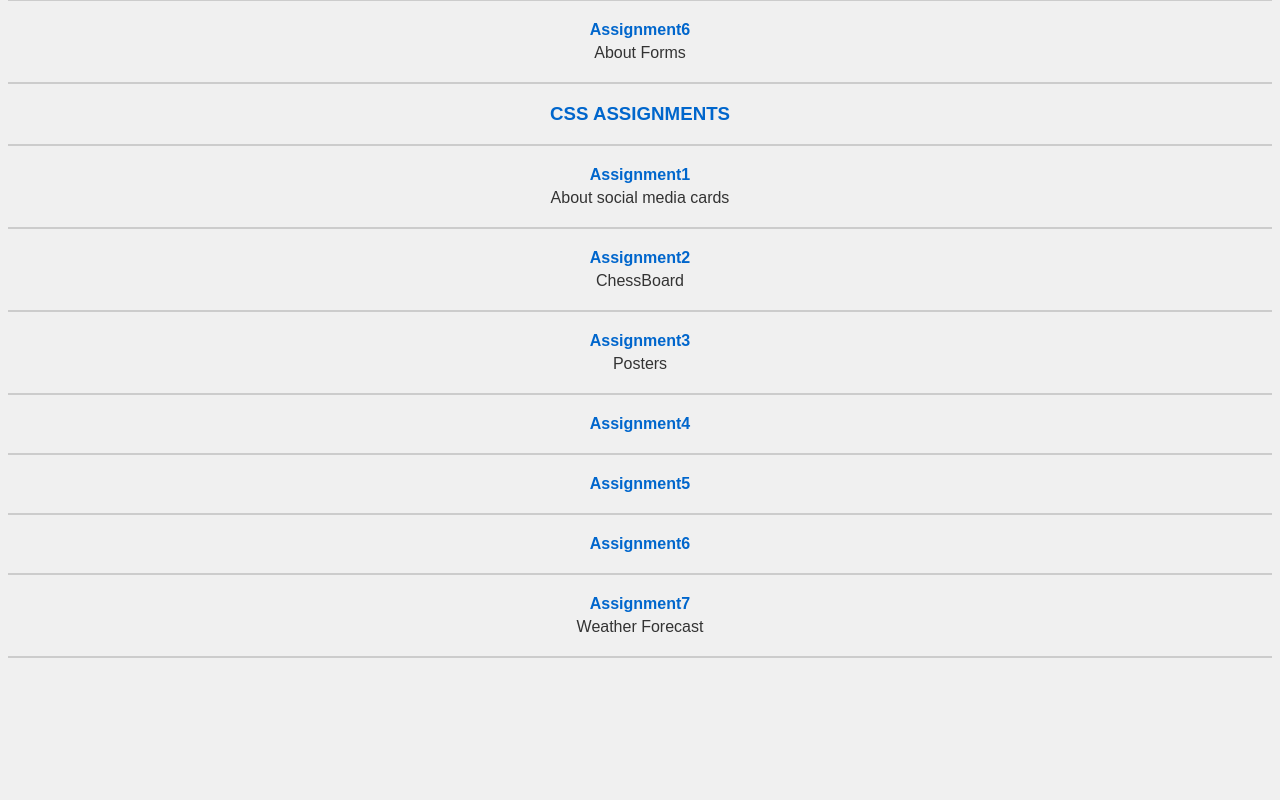
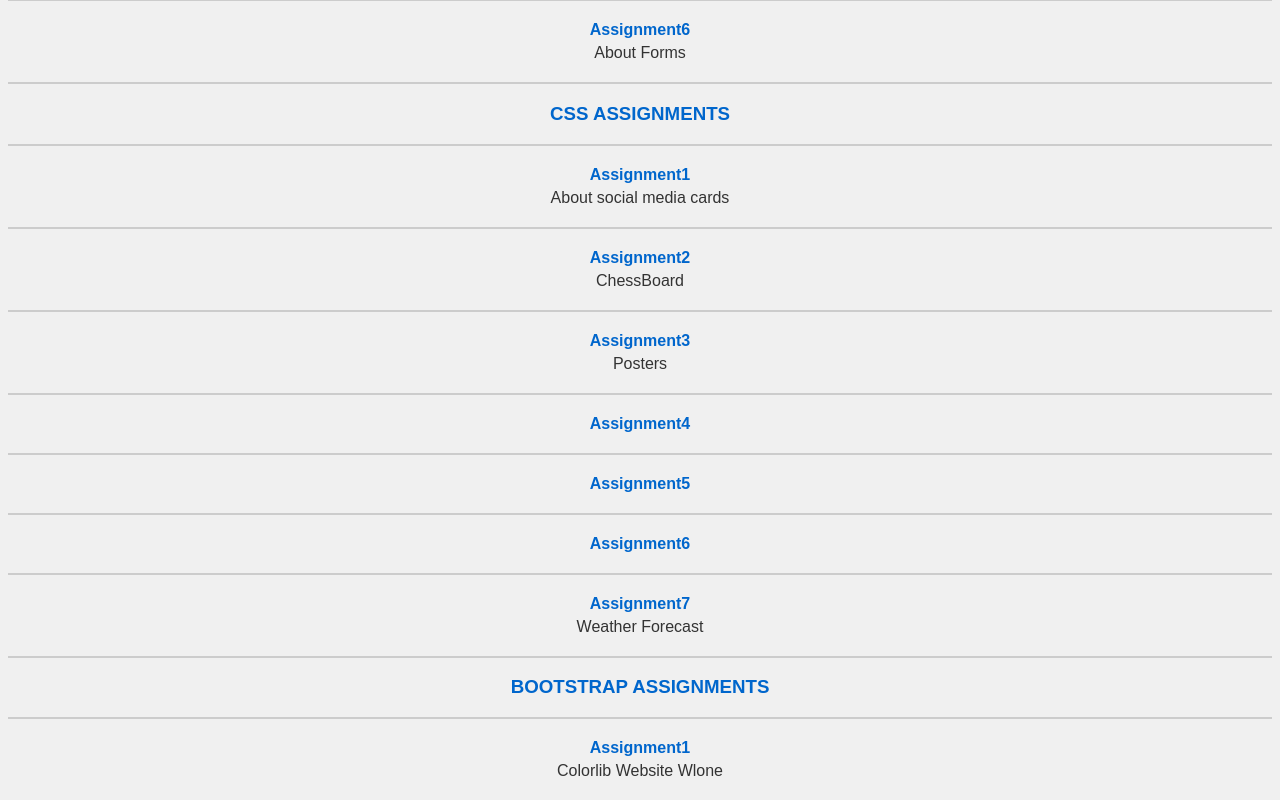
Before and after one commit to Hania-Shafiq/Web-Development-Course, a plain HTML site: page index.html in a window 1280 px wide. Shown: the part 423-1223 px from the top of the page. Before the commit the page ends 1089 px from the top, so only its background shows below. Drawn offline with Linux system fonts and the light colour scheme.

Commit message:
Update index.html

```diff
--- a/index.html
+++ b/index.html
@@ -78,6 +78,13 @@
         <p style="margin: 5px 0;">Weather Forecast</p>
     </div>
     <hr style="border: 1px solid #ccc;">
+    <h3 style="color: #0066cc; text-align: center;">BOOTSTRAP ASSIGNMENTS</h3>
+    <hr style="border: 1px solid #ccc;">
+
+    <div style="margin: 20px 0; text-align: center;">
+        <a href="Bootstrap/Assignment1/index.html" style="color: #0066cc; text-decoration: none; font-weight: bold;">Assignment1</a>
+        <p style="margin: 5px 0;">Colorlib Website Wlone</p>
+    </div>
 
 
 
```
